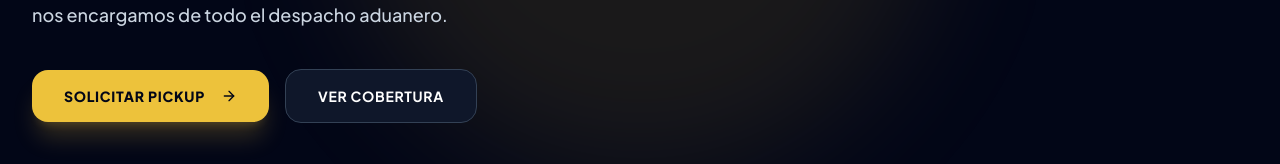
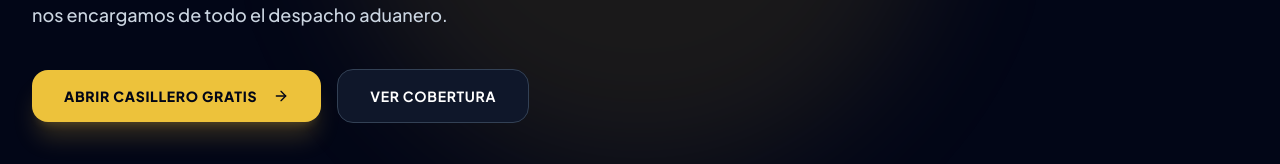
Before and after one commit to saraiherrerab/Beebox-Empresa-De-Transporte, a Next.js app: page / in a window 1280 px wide. Shown: the part 562-726 px from the top of the page. Built offline with nearby package versions, Linux system fonts and the light colour scheme; no server answers.

Commit message:
feat(ui): update hero carousel slide 2 cta link

```diff
--- a/src/components/home/HeroCarousel.tsx
+++ b/src/components/home/HeroCarousel.tsx
@@ -42,8 +42,8 @@ export const HeroCarousel: React.FC = () => {
       titleLine2: "CON TARIFAS DESDE $6/KG.",
       description:
         "Consolida tus compras de Amazon, eBay y proveedores de China. Nosotros nos encargamos de todo el despacho aduanero.",
-      primaryBtnText: "SOLICITAR PICKUP",
-      primaryBtnHref: "/dashboard/pickup",
+      primaryBtnText: "ABRIR CASILLERO GRATIS",
+      primaryBtnHref: "/registro",
       secondaryBtnText: "VER COBERTURA",
       secondaryBtnHref: "#cobertura",
       bgGradient: "from-slate-950 via-slate-900 to-slate-950",
```
